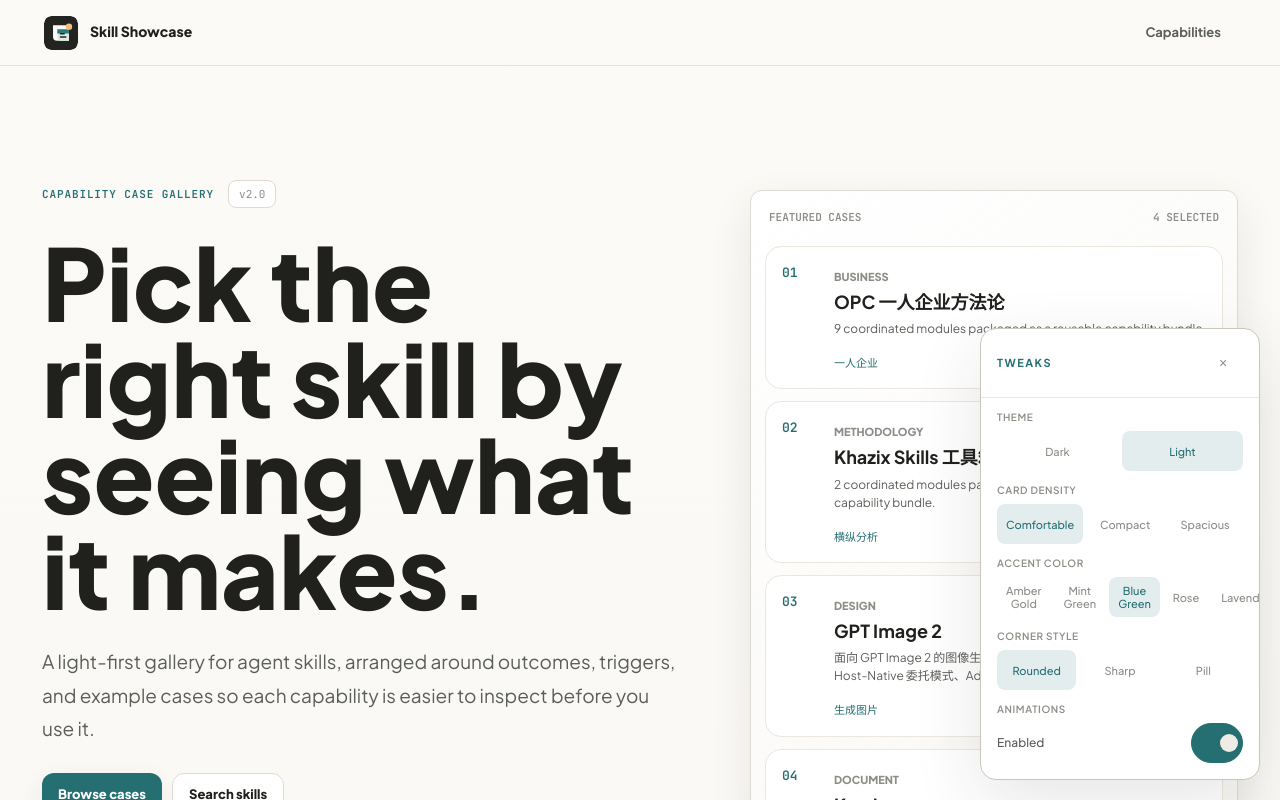
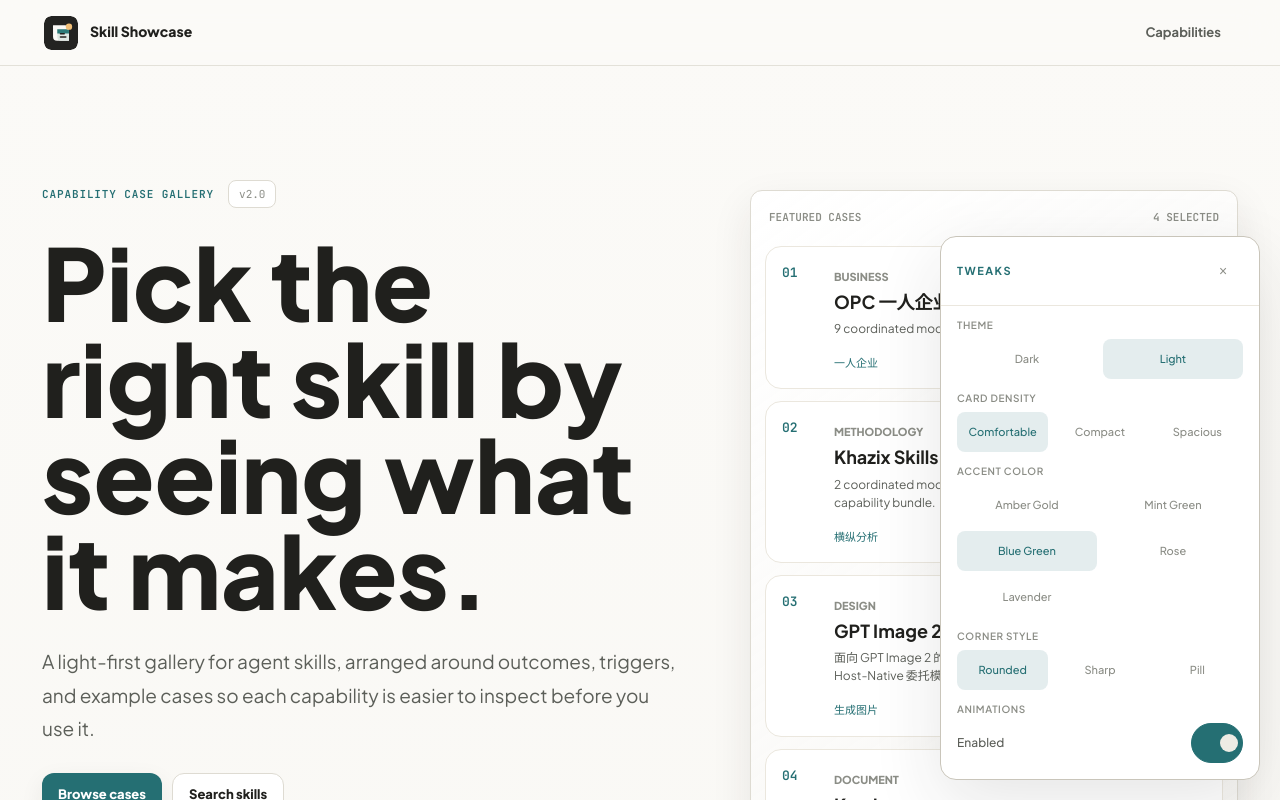
Before and after one commit to cookabc/app-universe, a React (Vite) app: page / in a window 1280 px wide. Both pictures are taken after a click on the button "Toggle Tweaks Panel". Shown: the top 800 px of the page. Built offline with nearby package versions, Linux system fonts and the light colour scheme.

Commit message:
fix: stabilize tweaks panel layout

```diff
--- a/src/components/common/TweaksPanel.tsx
+++ b/src/components/common/TweaksPanel.tsx
@@ -1,4 +1,5 @@
 import { useState, useEffect, useCallback } from "react";
+import type { CSSProperties } from "react";
 
 interface TweakOption {
   label: string;
@@ -132,7 +133,7 @@ const panelStyles = {
     bottom: "20px",
     right: "20px",
     zIndex: 9998,
-    width: "280px",
+    width: "min(320px, calc(100vw - 32px))",
     borderRadius: "var(--radius-lg)",
     background: "var(--bg-card)",
     border: "1px solid var(--border-strong)",
@@ -194,11 +195,12 @@ const panelStyles = {
     fontFamily: "var(--font-sans)",
   },
   selectRow: {
-    display: "flex",
-    gap: "4px",
+    display: "grid",
+    gap: "6px",
   },
   optionChip: (active: boolean) => ({
-    flex: 1,
+    boxSizing: "border-box" as const,
+    width: "100%",
     padding: "6px 8px",
     minHeight: "40px",
     borderRadius: "var(--radius-sm)",
@@ -209,6 +211,9 @@ const panelStyles = {
     fontWeight: 500,
     cursor: "pointer",
     textAlign: "center" as const,
+    lineHeight: 1.15,
+    whiteSpace: "normal" as const,
+    overflowWrap: "anywhere" as const,
     fontFamily: "var(--font-sans)",
     transition:
       "background-color var(--duration-fast) var(--ease-out), border-color var(--duration-fast) var(--ease-out), color var(--duration-fast) var(--ease-out), transform var(--duration-fast) var(--ease-out)",
@@ -246,6 +251,16 @@ const panelStyles = {
     fontFamily: "var(--font-sans)",
   },
 };
+
+function getSelectRowStyle(group: TweakGroup): CSSProperties {
+  const count = group.options?.length || 1;
+  const columns = group.key === "accent" ? 2 : count;
+
+  return {
+    ...panelStyles.selectRow,
+    gridTemplateColumns: `repeat(${columns}, minmax(0, 1fr))`,
+  };
+}
 
 export interface TweaksState {
   theme: string;
@@ -363,7 +378,7 @@ export default function TweaksPanel({
             <div key={g.key} style={panelStyles.group}>
               <span style={panelStyles.groupLabel}>{g.label}</span>
               {g.type === "select" && g.options ? (
-                <div style={panelStyles.selectRow}>
+                <div style={getSelectRowStyle(g)}>
                   {g.options.map((opt) => (
                     <button
                       key={opt.value}
```
